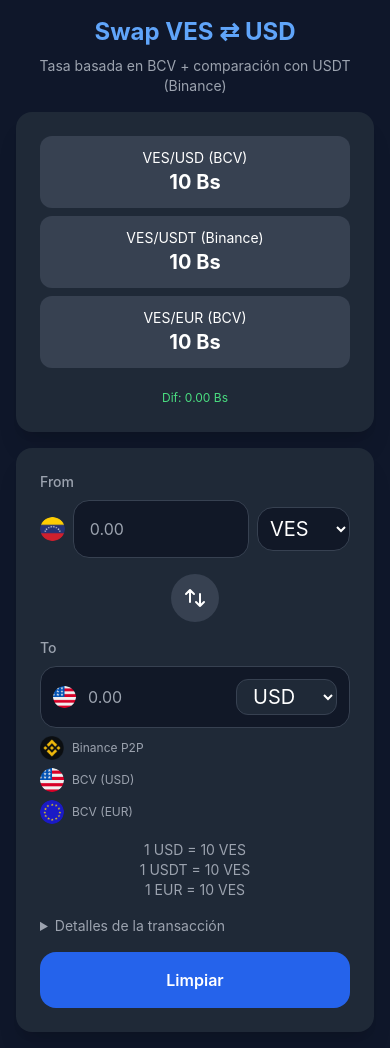
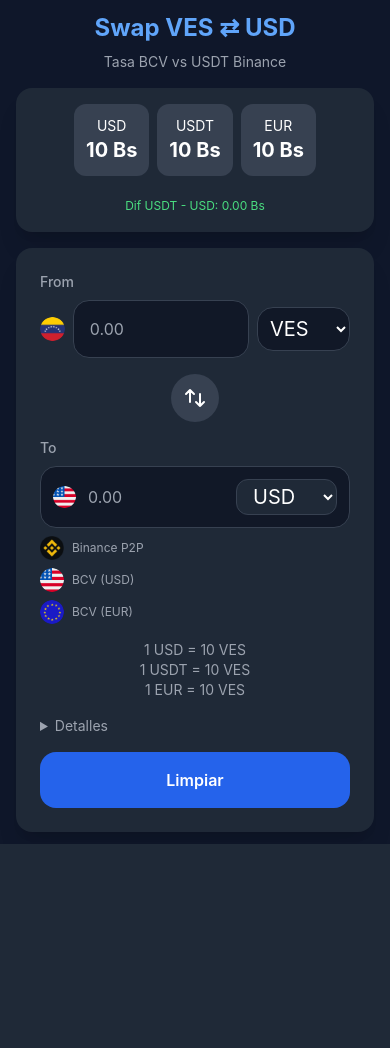
Before and after one commit to MorenDevEng/Tu-Cambio, a Flask app: template templates/index.html in a window 390 px wide. After the commit the page ends 844 px from the top, so only its background shows below. Run offline with Flask 3, Linux system fonts and the light colour scheme; the template is opened without the code that fills it: most values are stand-ins (such as "Sample title", 1, 10 or a date in 2020); some libraries are stand-ins or nearby versions.

Commit message:
Reestructuración de tasas: flex horizontal en tablet/PC

```diff
--- a/core/dolar_ves.json
+++ b/core/dolar_ves.json
@@ -1,6 +1,6 @@
 {
     "price_usdt": [
-        658.0,
+        657.0,
         ""
     ],
     "price_dolar_bcv": [
--- a/templates/index.html
+++ b/templates/index.html
@@ -9,58 +9,60 @@
     <script src="https://cdn.jsdelivr.net/npm/sweetalert2@11"></script>
     <script src="{{ url_for('static', filename='js/alertas_web.js') }}"></script>
 </head>
-<body class="bg-slate-900 text-white min-h-screen flex flex-col items-center justify-center p-4 sm:p-4"
+<body class="bg-slate-900 text-white min-h-screen flex flex-col items-center justify-center pt-8"
   data-bcv="{{ bcv_valor }}"
   data-usdt="{{ usdt_valor }}"
   data-euro="{{ euro_valor }}"
   >
-    <main class="max-w-sm w-50% space-y-4">
+
+    <main class="w-full max-w-md flex flex-col items-center space-y-4 px-4">
+
         <!-- Header -->
-        <header class="text-center">
+        <header class="text-center w-full">
             <h1 class="text-2xl font-bold text-blue-400">Swap VES ⇄ USD</h1>
-            <p class="text-sm text-gray-400 mt-2">Tasa basada en BCV + comparación con USDT (Binance)</p>
+            <p class="text-sm text-gray-400 mt-2">Tasa BCV vs USDT Binance</p>
         </header>
 
         <!-- Tarjeta de Tasas -->
-        <section class="bg-gray-800 rounded-2xl shadow-xl p-6">
-            <div class="grid grid-cols-3 gap-2">
-                <div class="bg-gray-700 rounded-xl p-3 text-center">
-                    <div class="text-sm text-gray-200">VES/USD (BCV)</div>
+        <section class="w-full">
+            <div class="bg-gray-800 rounded-2xl shadow-xl p-4 md:p-6">
+                <div class="flex justify-center gap-2 md:gap-4">
+                    <div class="bg-gray-700 rounded-xl p-3 text-center md:flex-1">
+                        <div class="text-sm text-gray-200">USD</div>
                         <div class="text-xl font-bold text-white"><span class="precio_bcv">{{ bcv_valor }}</span> Bs</div>
                     </div>
-                <div class="bg-gray-700 rounded-xl p-3 text-center">
-                    <div class="text-sm text-gray-200">VES/USDT (Binance)</div>
+                    <div class="bg-gray-700 rounded-xl p-3 text-center md:flex-1">
+                        <div class="text-sm text-gray-200">USDT</div>
                         <div class="text-xl font-bold text-white"><span class="precio_usdt">{{ usdt_valor }}</span> Bs</div>
                     </div>
-                <div class="bg-gray-700 rounded-xl p-3 text-center">
-                    <div class="text-sm text-gray-200">VES/EUR (BCV)</div>
+                    <div class="bg-gray-700 rounded-xl p-3 text-center md:flex-1">
+                        <div class="text-sm text-gray-200">EUR</div>
                         <div class="text-xl font-bold text-white"><span class="precio_euro">{{ euro_valor }}</span> Bs</div>
                     </div>
                 </div>
                 <div class="mt-4 text-center">
                     <span class="text-xs text-green-400">
-                    Dif: <span class="diferencia">{{ "%.2f"|format(usdt_valor - bcv_valor) }}</span> Bs
+                        Dif USDT - USD: <span class="diferencia">{{ "%.2f"|format(usdt_valor - bcv_valor) }}</span> Bs
                     </span>
+                </div>
             </div>
         </section>
 
         <!-- Formulario SWAP -->
-        <form id="swapForm" class="bg-gray-800 rounded-2xl shadow-xl p-6 space-y-4">
+        <form id="swapForm" class="bg-gray-800 rounded-2xl shadow-xl p-6 space-y-4 w-full">
             <!-- From -->
             <div>
                 <label for="fromAmount" class="block text-sm font-medium text-gray-400 mb-2">From</label>
                 <div class="flex items-center space-x-2">
-
-                    <!-- LOGO DE BANDERA DE VENEZUELA -->
                     <div class="w-12 h-12">
-                        <img id="icon-bin-sup" src="{{ url_for('static', filename='img/binance.png') }}" class="hidden object-cover rounded-full scale-125" alt="currency-binance">
-                        <img id="icon-usd-sup" src="{{ url_for('static', filename='img/usa.png') }}" class="hidden object-cover rounded-full w-full h-full" alt="currency-bcv">
-                        <img id="icon-eur-sup" src="{{ url_for('static', filename='img/euro.png') }}" class="hidden object-cover rounded-full w-full h-full" alt="currency-euro">
-                        <img id="icon-ves-sup" src="{{ url_for('static', filename='img/VE_C.png') }}" class="rounded-full object-cover w-full h-full" alt="venezuela-bandera">
+                        <img id="icon-bin-sup" src="{{ url_for('static', filename='img/binance.png') }}" class="hidden object-cover rounded-full scale-125" alt="Binance">
+                        <img id="icon-usd-sup" src="{{ url_for('static', filename='img/usa.png') }}" class="hidden object-cover rounded-full w-full h-full" alt="USD">
+                        <img id="icon-eur-sup" src="{{ url_for('static', filename='img/euro.png') }}" class="hidden object-cover rounded-full w-full h-full" alt="EUR">
+                        <img id="icon-ves-sup" src="{{ url_for('static', filename='img/VE_C.png') }}" class="rounded-full object-cover w-full h-full" alt="VES">
                     </div>
 
                     <input type="number" id="fromAmount" name="fromAmount" step="0.01" min="0" class="w-full p-4 text-lg bg-gray-900 border border-gray-700 rounded-2xl focus:ring-2 focus:ring-blue-500 focus:border-transparent [appearance:textfield] [&::-webkit-outer-spin-button]:appearance-none [&::-webkit-inner-spin-button]:appearance-none" placeholder="0.00" required>
-                    <select id="fromCurrency" name="fromCurrency" aria-label="Seleccionar tipo de moneda" class="bg-gray-900 border border-gray-700 rounded-2xl p-2 text-xl">
+                    <select id="fromCurrency" name="fromCurrency" aria-label="Moneda origen" class="bg-gray-900 border border-gray-700 rounded-2xl p-2 text-xl">
                         <option value="VES">VES</option>
                         <option class="hidden" value="USD">USD</option>
                         <option class="hidden" value="USDT">USDT</option>
@@ -69,11 +71,10 @@
                 </div>
             </div>
 
-
             <!-- Botón de Intercambiar -->
             <div class="flex justify-center">
-                <button type="button" id="swapButton" aria-label="Invertir dirección de conversión" class="bg-gray-700 hover:bg-gray-600 rounded-full p-3 transition-all duration-200">
-                    <svg class="w-6 h-6 text-white" fill="none" stroke="currentColor" viewBox="0 0 24 24" xmlns="http://www.w3.org/2000/svg">
+                <button type="button" id="swapButton" aria-label="Invertir conversión" class="bg-gray-700 hover:bg-gray-600 rounded-full p-3 transition-all duration-200">
+                    <svg class="w-6 h-6 text-white" fill="none" stroke="currentColor" viewBox="0 0 24 24">
                         <path stroke-linecap="round" stroke-linejoin="round" stroke-width="2" d="M7 16V4m0 0L3 8m4-4l4 4m6 0v12m0 0l4-4m-4 4l-4-4"></path>
                     </svg>
                 </button>
@@ -82,37 +83,17 @@
             <!-- To -->
             <div>
                 <label for="toAmount" class="block text-sm font-medium text-gray-400 mb-2">To</label>
-
                 <div class="flex items-center space-x-3 bg-gray-900 border border-gray-700 rounded-2xl p-3">
-
-                    <!-- Icono -->
                     <div class="w-12 h-12">
-                        <img id="icon-bin-inf" src="{{ url_for('static', filename='img/binance.png') }}" class="hidden object-cover rounded-full scale-125" alt="currency-binance">
-                        <img id="icon-usd-inf" src="{{ url_for('static', filename='img/usa.png') }}" class="object-cover rounded-full w-full h-full" alt="currency-bcv">
-                        <img id="icon-eur-inf" src="{{ url_for('static', filename='img/euro.png') }}" class="hidden object-cover rounded-full w-full h-full" alt="currency-euro">
-                        <img id="icon-ves-inf" src="{{ url_for('static', filename='img/VE_C.png') }}" class="hidden object-cover rounded-full w-full h-full" alt="venezuela-bandera">
+                        <img id="icon-bin-inf" src="{{ url_for('static', filename='img/binance.png') }}" class="hidden object-cover rounded-full scale-125" alt="Binance">
+                        <img id="icon-usd-inf" src="{{ url_for('static', filename='img/usa.png') }}" class="object-cover rounded-full w-full h-full" alt="USD">
+                        <img id="icon-eur-inf" src="{{ url_for('static', filename='img/euro.png') }}" class="hidden object-cover rounded-full w-full h-full" alt="EUR">
+                        <img id="icon-ves-inf" src="{{ url_for('static', filename='img/VE_C.png') }}" class="hidden object-cover rounded-full w-full h-full" alt="VES">
                     </div>
 
-                    <!-- Amount -->
-                    <input
-                        type="text"
-                        id="toAmount"
-                        name="toAmount"
-                        step="0.01"
-                        min="0"
-                        class="w-full bg-transparent text-lg outline-none"
-                        placeholder="0.00"
-                        readonly
-                        inputmode="decimal"
-                    >
+                    <input type="text" id="toAmount" name="toAmount" step="0.01" min="0" class="w-full bg-transparent text-lg outline-none" placeholder="0.00" readonly inputmode="decimal">
 
-                    <!-- Currency -->
-                    <select
-                        id="toCurrency"
-                        name="toCurrency"
-                        class="bg-gray-800 border border-gray-700 rounded-xl px-3 py-1 text-xl"
-                        aria-label="Seleccionar tipo de moneda"
-                    >
+                    <select id="toCurrency" name="toCurrency" class="bg-gray-800 border border-gray-700 rounded-xl px-3 py-1 text-xl" aria-label="Moneda destino">
                         <option value="USD" selected>USD</option>
                         <option value="USDT">USDT</option>
                         <option value="EUR">EUR</option>
@@ -123,28 +104,19 @@
                 <!-- Fuente -->
                 <div class="flex flex-col gap-2 mt-2 text-xs text-gray-400">
                     <div class="flex items-center gap-2">
-                        <img src="{{ url_for('static', filename='img/binance.png') }}"
-                            alt="binance"
-                            class="w-6 h-6 object-contain">
+                        <img src="{{ url_for('static', filename='img/binance.png') }}" alt="binance" class="w-6 h-6 object-contain">
                         <span>Binance P2P</span>
                     </div>
-
                     <div class="flex items-center gap-2">
-                        <img src="{{ url_for('static', filename='img/usa.png') }}"
-                            alt="bcv-usd"
-                            class="w-6 h-6 object-contain rounded-full">
+                        <img src="{{ url_for('static', filename='img/usa.png') }}" alt="bcv-usd" class="w-6 h-6 object-contain rounded-full">
                         <span>BCV (USD)</span>
                     </div>
-
                     <div class="flex items-center gap-2">
-                        <img src="{{ url_for('static', filename='img/euro.png') }}"
-                            alt="bcv-eur"
-                            class="w-6 h-6 object-contain rounded-full">
+                        <img src="{{ url_for('static', filename='img/euro.png') }}" alt="bcv-eur" class="w-6 h-6 object-contain rounded-full">
                         <span>BCV (EUR)</span>
                     </div>
                 </div>
             </div>
-
 
             <!-- Tasas Abajo -->
             <div class="text-center text-sm text-gray-400">
@@ -153,23 +125,23 @@
                 <p>1 EUR = <span class="precio_euro">{{ euro_valor }}</span> VES</p>
             </div>
 
-            <!-- Detalles de Transacción (Acordeón Simple) -->
+            <!-- Detalles -->
             <details class="text-sm">
-                <summary class="cursor-pointer text-gray-400 hover:text-white">Detalles de la transacción</summary>
+                <summary class="cursor-pointer text-gray-400 hover:text-white">Detalles</summary>
                 <div class="mt-2 space-y-1">
-                    <p>Tasa de cambio actual: <span id="tasa-cambio"></span> Bs/USD</p>
-                    <p>Total a recibir: <span id="totalReceive">0.00</span></p>
+                    <p>Tasa: <span id="tasa-cambio"></span> Bs</p>
+                    <p>Total: <span id="totalReceive">0.00</span></p>
                 </div>
             </details>
 
             <!-- Botón Limpiar -->
-            <button type="button" aria-label="Boton Limpiador" id="Boton-Limpiador" class="w-full bg-blue-600 hover:bg-blue-700 text-white font-semibold py-4 rounded-2xl transition-all duration-200">
+            <button type="button" aria-label="Limpiar" id="Boton-Limpiador" class="w-full bg-blue-600 hover:bg-blue-700 text-white font-semibold py-4 rounded-2xl transition-all duration-200">
                 Limpiar
             </button>
         </form>
     </main>
 
-    <!-- Mensaje de error al conectar con BCV o Binance -->
+    <!-- Mensaje de error -->
     {% with messages = get_flashed_messages(with_categories=true) %}
         {% if messages %}
             {% for category, message in messages %}
@@ -185,7 +157,6 @@
         {% endif %}
     {% endwith %}
 
-    <!-- JavaScript - Funciones -->
     <script src="{{ url_for('static', filename='js/actualizacion.js') }}"></script>
 </body>
 </html>
```
Lines whose indentation alone changed are shown as unchanged.
